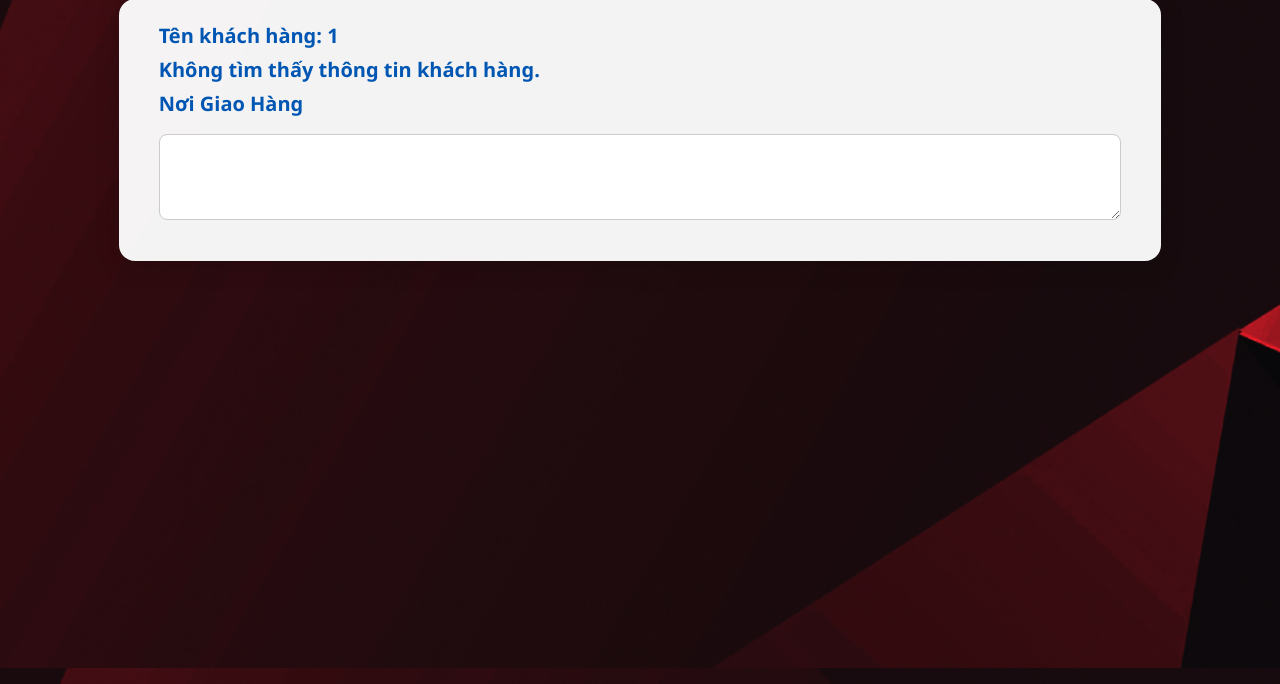
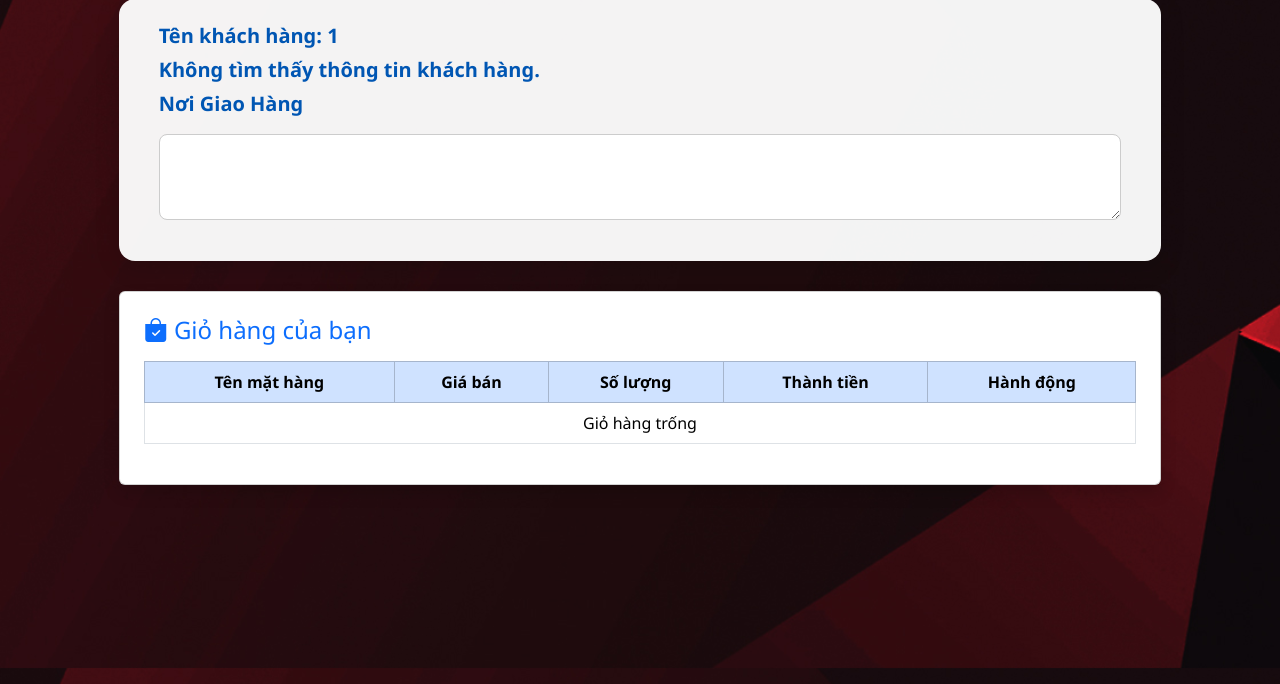
Before and after one commit to NghiaInter0403/LaptopNP, a PHP site: page /src/giohang.php in a window 1280 px wide. Shown: the part 132-816 px from the top of the page. Run offline with PHP 8.4, Linux system fonts and the light colour scheme; the visitor is signed in with stand-in values (Sample User, id 1); data comes from the database, SQL or seed files in the repository; tables that the repository leaves empty or names only in its code hold one stand-in row (values such as "Sample post").

Commit message:
thêm giỏ hàng và các chức năng

```diff
--- a/src/giohang.php
+++ b/src/giohang.php
@@ -121,6 +121,81 @@
              <textarea class="form-control" id="exampleFormControlTextarea1" rows="3"></textarea>
                </div>
             </div>
+            <!-- hiển thị sản phẩm đã thêm-->
+             <?php
+$id_user = $_SESSION['id_user'];
+
+$sql = "SELECT g.*, m.tenmathang, m.giaban
+        FROM giohang g
+        JOIN mathang m ON g.mamathang = m.mamathang
+        WHERE g.id_user = $id_user";
+$result = mysqli_query($conn, $sql);
+?>
+
+<div class="card shadow p-4 mt-4">
+  <h4 class="mb-3 text-primary"><i class="bi bi-bag-check-fill"></i> Giỏ hàng của bạn</h4>
+
+  <table class="table table-bordered align-middle text-center">
+    <thead class="table-primary">
+      <tr>
+        <th>Tên mặt hàng</th>
+        <th>Giá bán</th>
+        <th>Số lượng</th>
+        <th>Thành tiền</th>
+        <th>Hành động</th>
+      </tr>
+    </thead>
+    <tbody>
+      <?php
+      $tongtien = 0;
+      if (mysqli_num_rows($result) > 0) {
+        while ($row = mysqli_fetch_assoc($result)) {
+          $thanhtien = $row['giaban'] * $row['soluong'];
+          $tongtien += $thanhtien;
+          echo "
+          <tr>
+            <td class='text-start fw-semibold'>{$row['tenmathang']}</td>
+            <td>" . number_format($row['giaban'], 0, ',', '.') . "₫</td>
+            <td>
+              <div class='d-flex justify-content-center align-items-center'>
+                <a href='update_soluong.php?mamathang={$row['mamathang']}&action=tru' class='btn btn-sm btn-outline-secondary me-1'>
+                  <i class='bi bi-dash'></i>
+                </a>
+                <span class='fw-bold'>{$row['soluong']}</span>
+                <a href='update_soluong.php?mamathang={$row['mamathang']}&action=cong' class='btn btn-sm btn-outline-secondary ms-1'>
+                  <i class='bi bi-plus'></i>
+                </a>
+              </div>
+            </td>
+            <td class='text-danger fw-semibold'>" . number_format($thanhtien, 0, ',', '.') . "₫</td>
+            <td>
+              <a href='xoa_giohang.php?mamathang={$row['mamathang']}' class='btn btn-sm btn-danger'>
+                <i class='bi bi-trash3-fill'></i> Xóa
+              </a>
+            </td>
+          </tr>";
+        }
+        echo "
+        <tr class='table-light'>
+          <td colspan='3' class='text-end fw-bold'>Tổng cộng:</td>
+          <td colspan='2' class='text-danger fw-bold'>" . number_format($tongtien, 0, ',', '.') . "₫</td>
+        </tr>";
+      } else {
+        echo "<tr><td colspan='5'>Giỏ hàng trống</td></tr>";
+      }
+      ?>
+    </tbody>
+  </table>
+
+  <?php if ($tongtien > 0) { ?>
+  <div class="text-end mt-3">
+    <a href="dondathang.php" class="btn btn-success btn-lg">
+      <i class="bi bi-credit-card"></i> Mua hàng
+    </a>
+  </div>
+  <?php } ?>
+</div>
+<!-- hết hiển thị sản phẩm đã thêm-->
       </div>
       <div class="col-1"></div>
     </div>
--- a/src/trangchuad.php
+++ b/src/trangchuad.php
@@ -110,7 +110,7 @@
                       <p class="text-danger fw-bold fs-6">' . number_format($row['giaban'], 0, ',', '.') . '₫</p>
                       </div>
                   <div class="d-flex justify-content-center gap-2 mt-2">
-                 <a href="giohangsp.php?masanpham=' . $row['mamathang'] . '"
+                 <a href="themgiohang.php?mamathang=' . $row['mamathang'] . '"
                  class="btn btn-outline-primary btn-sm flex-fill">
                  <i class="bi bi-cart-plus"></i> Thêm Giỏ
                    </a>
--- a/src/xulylogin.php
+++ b/src/xulylogin.php
@@ -18,6 +18,7 @@
 
     if (mysqli_num_rows($result) > 0) {
         $row = mysqli_fetch_assoc($result);
+        $_SESSION['id_user'] = $row['id'];
         $_SESSION['tendn'] = $row['tendangnhap'];
         $_SESSION['role'] = $row['role'];
 
```
Also changed, not shown: src/themgiohang.php (added, +29 -0 lines), src/update_soluong.php (added, +16 -0 lines), src/xoa_giohang.php (added, +10 -0 lines).
